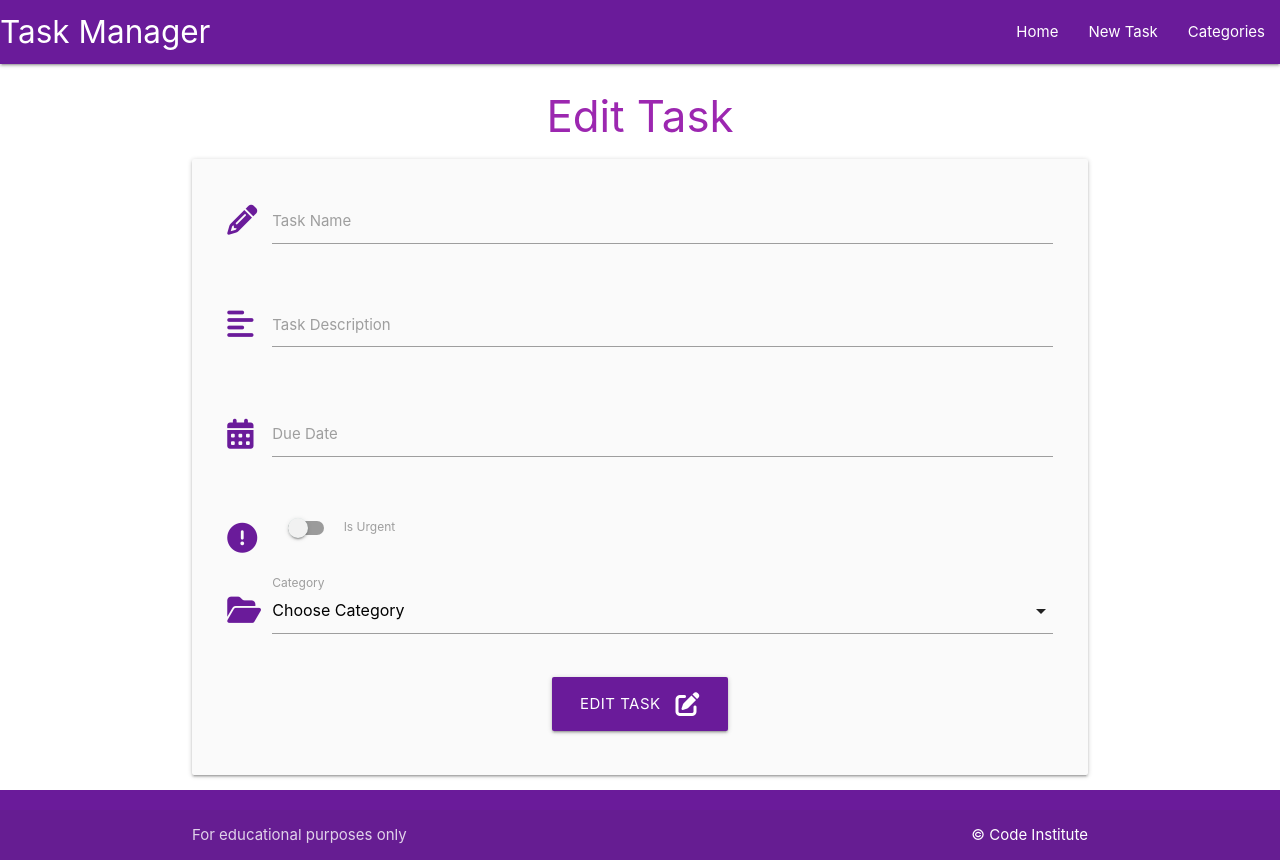
After one commit to JCav23/CI-Flask-SqlAlchemy-Task-Manager, a Flask app: template taskmanager/templates/edit_tasks.html in a window 1280 px wide. The commit adds this page. Run offline with Flask 2, Linux system fonts and the light colour scheme; the template is opened without the code that fills it, so the values that code supplies are empty.

Commit message:
added final lesson material for task manager project ready for deployment

```diff
--- a/taskmanager/templates/add_category.html
+++ b/taskmanager/templates/add_category.html
@@ -5,6 +5,7 @@
 
 <div class="row card-panel grey lighten-5">
     <form class="col s12" method="POST" action="{{ url_for('add_category') }}">
+        <!-- category name -->
         <div class="row">
             <div class="input-field col s12">
                 <i class="fas fa-folder-open-prefix purple-text text-darken-3"></i>
@@ -13,6 +14,7 @@
                 <label for="category_name">Category Name</label>
             </div>
         </div>
+        <!-- submit button -->
         <div class="row">
             <div class="col s12 center-align">
                 <button class="btn-large purple darken-3">
--- a/taskmanager/templates/edit_category.html
+++ b/taskmanager/templates/edit_category.html
@@ -5,14 +5,16 @@
 
 <div class="row card-panel grey lighten-5">
     <form class="col s12" method="POST" action="{{ url_for('edit_category', category_id=category.id) }}">
+        <!-- category name -->
         <div class="row">
             <div class="input-field col s12">
-                <i class="fas fa-folder-open-prefix purple-text text-darken-3"></i>
+                <i class="fas fa-folder-open prefix purple-text text-darken-3"></i>
                 <input id="category_name" name="category_name" value="{{ category.category_name }}" type="text" class="validate" required minlength="3"
                     maxlength="25">
-                <label for="last_name">Category Name</label>
+                <label for="category_name">Category Name</label>
             </div>
         </div>
+        <!-- submit button -->
         <div class="row">
             <div class="col s12 center-align">
                 <button class="btn-large purple darken-3">
--- /dev/null
+++ b/taskmanager/templates/edit_tasks.html
@@ -0,0 +1,81 @@
+{% extends "base.html" %}
+{% block content %}
+
+<h3 class="purple-text text darken-3 center-align">Edit Task</h3>
+
+<div class="row card-panel grey lighten-5">
+    <form class="col s12" method="POST" action="{{ url_for('edit_task', task_id=task.id) }}">
+        <!-- task_name -->
+        <div class="row">
+            <div class="input-field col s12">
+                <i class="fas fa-pencil-alt prefix purple-text text-darken-3"></i>
+                <input id="task_name" name="task_name" value="{{ task.task_name }}" type="text" class="validate" required minlength="3"
+                    maxlength="25">
+                <label for="task_name">Task Name</label>
+            </div>
+        </div>
+        <!-- task_description -->
+        <div class="row">
+            <div class="input-field col s12">
+                <i class="fas fa-align-left prefix purple-text text-darken-3"></i>
+                <textarea id="task_description" name="task_description" type="text" class="materialize-textarea validate" required minlength="5"
+                    maxlength="200">
+                    {{- task.task_description -}}
+                </textarea>
+                <label for="task_description">Task Description</label>
+            </div>
+        </div>
+        <!-- due_date -->
+        <div class="row">
+            <div class="input-field col s12">
+                <i class="fas fa-calendar-alt prefix purple-text text-darken-3"></i>
+                <input id="due_date" name="due_date" value="{{ task.due_date.strftime('%d %B, %Y') }}"type="text" class="datepicker validate" required>
+                <label for="due_date">Due Date</label>
+            </div>
+        </div>
+        <!-- is_urgent -->
+        <div class="row">
+            <div class="input-field col s12">
+                <div class="switch">
+                    <i class="fas fa-exclamation-circle prefix purple-text text-darken-3"></i>
+                    <label for="is_urgent">
+                        {% if task.is_urgent == True %}
+                            <input id="is_urgent" name="is_urgent" type="checkbox" checked>
+                        {% else %}
+                            <input id="is_urgent" name="is_urgent" type="checkbox">
+                        {% endif %}
+                        <span class="lever"></span>
+                        Is Urgent
+                    </label>
+                </div>
+            </div>
+        </div>
+        <!-- category_id -->
+        <div class="row">
+            <div class="input-field col s12">
+                <i class="fas fa-folder-open prefix purple-text text-darken-3"></i>
+                <select id="category_id" name="category_id" class="validate" required>
+                    <option value="" disabled>Choose Category</option>
+                    {% for category in categories %}
+                        {% if category == task.category %}
+                            <option value="{{ category.id }}" selected>{{ category.category_name }}</option>
+                        {% else %}
+                            <option value="{{ category.id }}">{{ category.category_name }}</option>
+                        {% endif %}
+                    {% endfor %}
+                </select>
+                <label for="category_id">Category</label>
+            </div>
+        </div>
+        <!-- submit button -->
+        <div class="row">
+            <div class="col s12 center-align">
+                <button class="btn-large purple darken-3">
+                    Edit Task <i class="fas fa-edit right"></i>
+                </button>
+            </div>
+        </div>
+    </form>
+</div>
+
+{% endblock %}
```
Also changed, not shown: requirements.txt (added, +9 -0 lines), taskmanager/__init__.py (+8 -1 lines), taskmanager/routes.py (+20 -0 lines), taskmanager/templates/tasks.html (+18 -0 lines), 1 other file.
